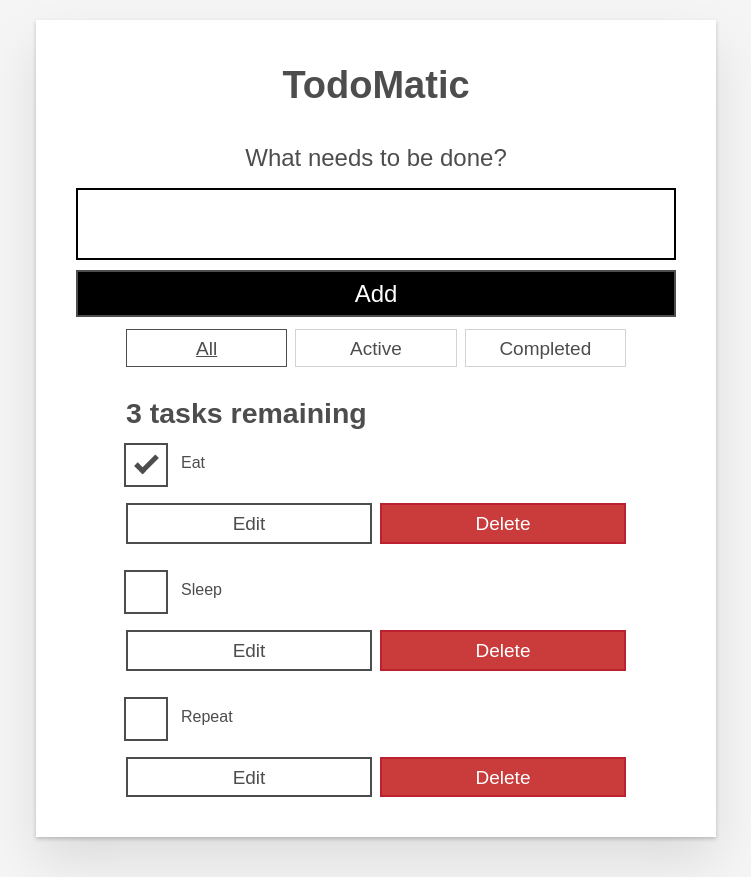
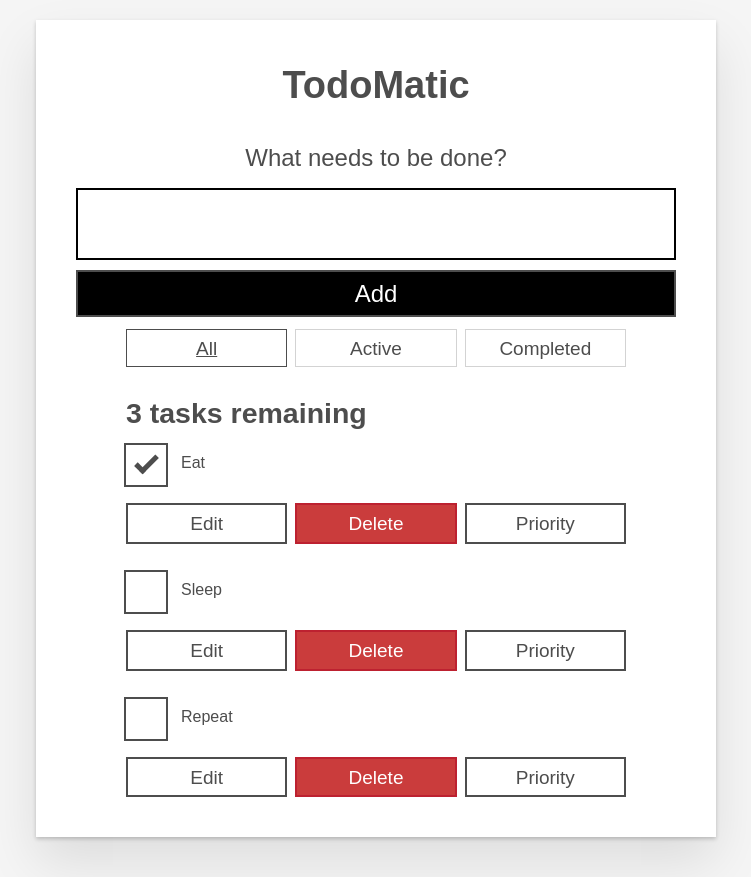
Before and after one commit to bzilber/React-To-Do-App-, a React (Create React App) app: page / in a window 1280 px wide. Shown: the whole page, without its empty margins (264-1015 px from the left). Built offline with nearby package versions, Linux system fonts and the light colour scheme.

Commit message:
set priority to red if clicked

```diff
--- a/src/App.js
+++ b/src/App.js
@@ -28,6 +28,7 @@ function App(props) {
         toggleTaskCompleted={toggleTaskCompleted}
         deleteTask={deleteTask}
         editTask={editTask}
+        priorityTask={priorityTask}
       />
     );
 
@@ -63,6 +64,10 @@ function App(props) {
     setTasks(tasks.filter(task => id !== task.id));
   }
 
+  function priorityTask(id) {
+    console.log(id);
+
+  }
   function addTask(name) {
     const newTask = { id: "todo-" + nanoid(), name: name, completed: false };
     setTasks([...tasks, newTask]);
--- a/src/components/Todo.js
+++ b/src/components/Todo.js
@@ -4,10 +4,8 @@ export default function Todo(props) {
 
     const [isEditing, setEditing] = useState(false);
     const [newName, setNewName] = useState('');
+    const [color, setColor] = useState('');
 
-    // function handleChange(name) {
-    //     setNewName(name);
-    // }
     function handleChange(e) {
         setNewName(e.target.value);
     }
@@ -59,7 +57,11 @@ export default function Todo(props) {
                 </label>
             </div>
             <div className="btn-group">
-                <button type="button" className="btn" onClick={() => setEditing(true)}>
+                <button
+                    type="button"
+                    className="btn"
+                    onClick={() => setEditing(true)}
+                >
                     Edit <span className="visually-hidden">{props.name}</span>
                 </button>
                 <button
@@ -69,6 +71,15 @@ export default function Todo(props) {
                 >
                     Delete <span className="visually-hidden">{props.name}</span>
                 </button>
+                <button
+                    type="button"
+                    className={'btn ' + color}
+                    //className="btn"
+                    onClick={() => setColor("btn__danger")}
+                >
+                    Priority <span className="visually-hidden">{props.name}</span>
+
+                </button>
             </div>
         </div>
     );
```
